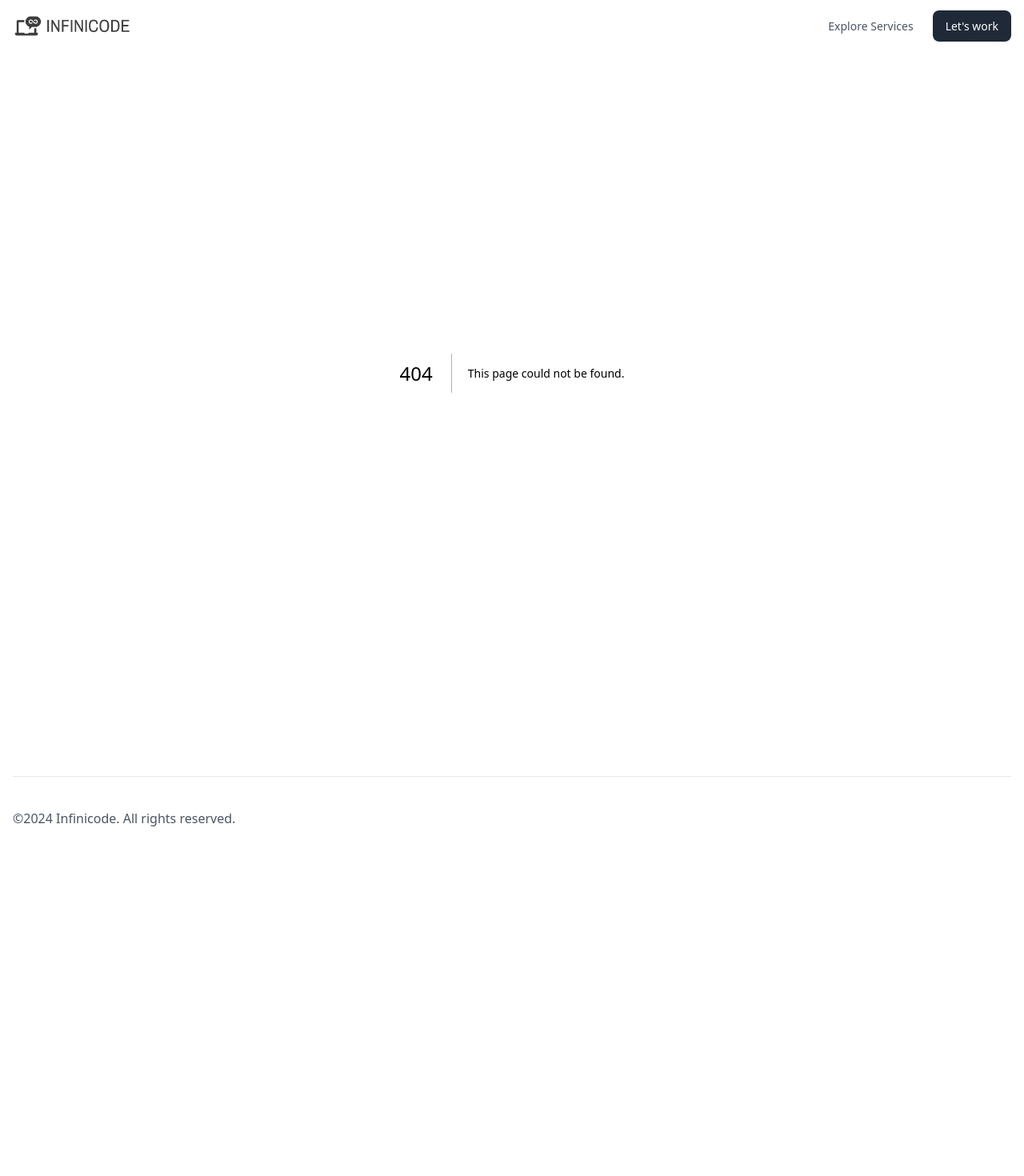
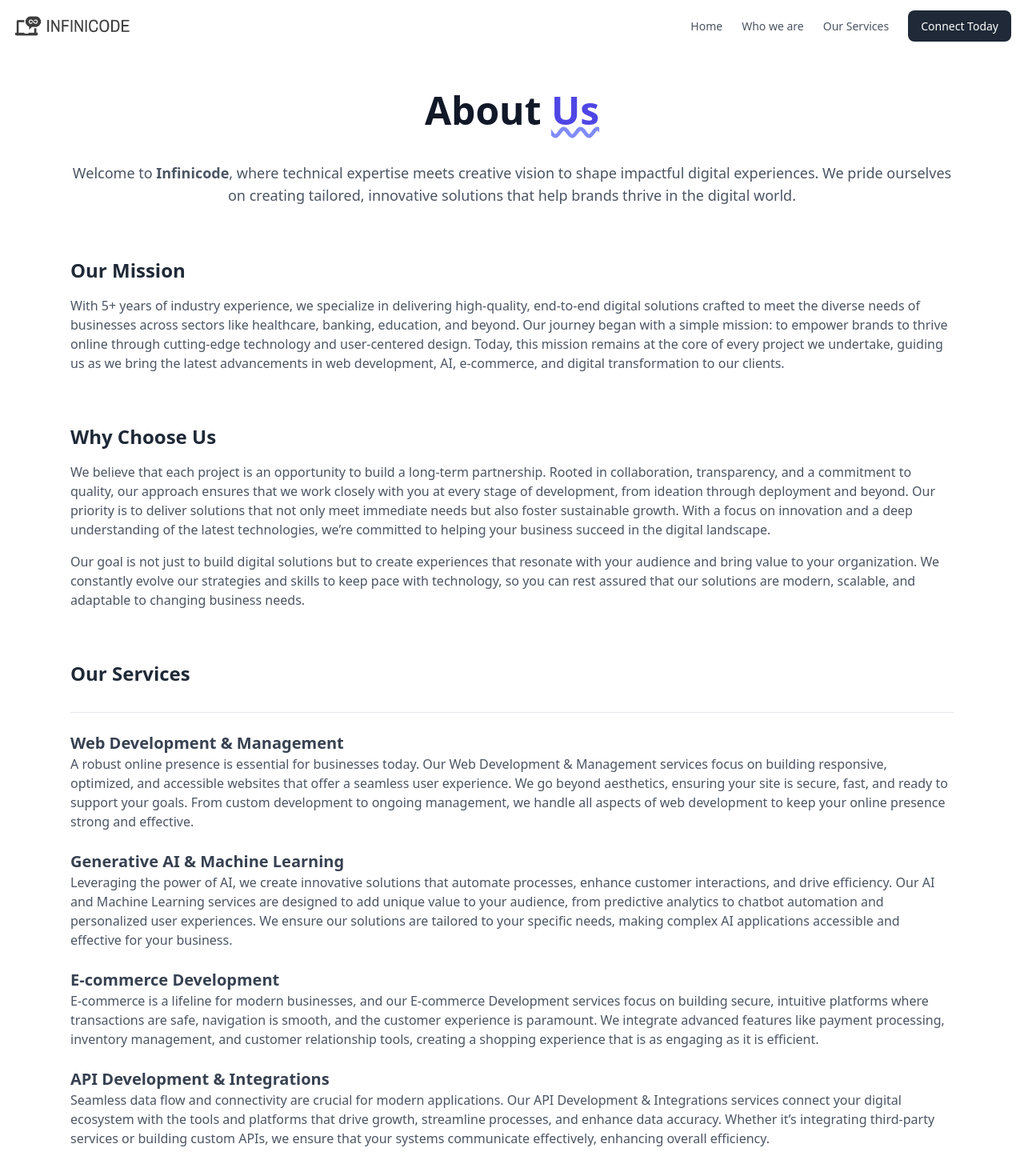
Before and after one commit to jay4121997/Infincode, a Next.js app: page /about-us in a window 1280 px wide. Before the commit this address had no page. Shown: the top 1470 px of the page at 80% size. Before the commit the page ends 1075 px from the top, so only its background shows below. Built offline with nearby package versions, Linux system fonts and the light colour scheme.

Commit message:
Nav bar & about page

```diff
--- a/components/ui/Navbar/index.jsx
+++ b/components/ui/Navbar/index.jsx
@@ -10,9 +10,9 @@ const Navbar = () => {
     const { events } = useRouter();
 
     const navigation = [
-        // { title: "Calendar", path: "#calendar" },
-        { title: "Explore Services", path: "#WhatWeOffer" },
-        // { title: "Home", path: "/" },
+        { title: "Home", path: "/" },
+        { title: "Who we are", path: "/about-us" },
+        { title: "Our Services", path: "#WhatWeOffer" },
         // { title: "Testimonials", path: "#testimonials" },
         // { title: "Projects", path: "/projects" },
         // { title: "Blogs", path: "/blogs" },
@@ -78,7 +78,7 @@ const Navbar = () => {
                                     href="#calendar"
                                     className="block font-medium text-sm text-white bg-gray-800 hover:bg-gray-600 active:bg-gray-900 md:inline"
                                 >
-                                    Let's work
+                                    Connect Today
                                 </NavLink>
                             </li>
                         </ul>
--- /dev/null
+++ b/pages/about-us.js
@@ -0,0 +1,136 @@
+import React from "react";
+import HeadingText from "../components/ui/HeadingText";
+
+const About = () => {
+  return (
+    <div className="max-w-6xl mx-auto px-6 py-12 space-y-16">
+      {/* Header */}
+      <section className="text-center">
+        <HeadingText text="About Us" />
+        <p className="mt-10 text-lg text-gray-600">
+          Welcome to <strong>Infinicode</strong>, where technical
+          expertise meets creative vision to shape impactful digital
+          experiences. We pride ourselves on creating tailored, innovative
+          solutions that help brands thrive in the digital world.
+        </p>
+      </section>
+
+      {/* Mission */}
+      <section className="space-y-4">
+        <h2 className="text-2xl font-semibold text-gray-800">Our Mission</h2>
+        <p className="text-gray-600">
+          With 5+ years of industry experience, we specialize in
+          delivering high-quality, end-to-end digital solutions crafted to meet
+          the diverse needs of businesses across sectors like healthcare,
+          banking, education, and beyond. Our journey began with a simple
+          mission: to empower brands to thrive online through cutting-edge
+          technology and user-centered design. Today, this mission remains at
+          the core of every project we undertake, guiding us as we bring the
+          latest advancements in web development, AI, e-commerce, and digital
+          transformation to our clients.
+        </p>
+      </section>
+
+      {/* Why Choose Us */}
+      <section className="space-y-4">
+        <h2 className="text-2xl font-semibold text-gray-800">Why Choose Us</h2>
+        <p className="text-gray-600">
+          We believe that each project is an opportunity to build a long-term
+          partnership. Rooted in collaboration, transparency, and a commitment
+          to quality, our approach ensures that we work closely with you at
+          every stage of development, from ideation through deployment and
+          beyond. Our priority is to deliver solutions that not only meet
+          immediate needs but also foster sustainable growth. With a focus on
+          innovation and a deep understanding of the latest technologies, we’re
+          committed to helping your business succeed in the digital landscape.
+        </p>
+        <p className="text-gray-600">
+          Our goal is not just to build digital solutions but to create
+          experiences that resonate with your audience and bring value to your
+          organization. We constantly evolve our strategies and skills to keep
+          pace with technology, so you can rest assured that our solutions are
+          modern, scalable, and adaptable to changing business needs.
+        </p>
+      </section>
+
+      {/* Services */}
+      <section className="space-y-8">
+        <h2 className="text-2xl font-semibold text-gray-800">Our Services</h2>
+
+        <div className="space-y-6 border-t border-gray-200 pt-6">
+          <div>
+            <h3 className="text-xl font-semibold text-gray-700">
+              Web Development & Management
+            </h3>
+            <p className="text-gray-600">
+              A robust online presence is essential for businesses today. Our
+              Web Development & Management services focus on building
+              responsive, optimized, and accessible websites that offer a
+              seamless user experience. We go beyond aesthetics, ensuring your
+              site is secure, fast, and ready to support your goals. From custom
+              development to ongoing management, we handle all aspects of web
+              development to keep your online presence strong and effective.
+            </p>
+          </div>
+
+          <div>
+            <h3 className="text-xl font-semibold text-gray-700">
+              Generative AI & Machine Learning
+            </h3>
+            <p className="text-gray-600">
+              Leveraging the power of AI, we create innovative solutions that
+              automate processes, enhance customer interactions, and drive
+              efficiency. Our AI and Machine Learning services are designed to
+              add unique value to your audience, from predictive analytics to
+              chatbot automation and personalized user experiences. We ensure
+              our solutions are tailored to your specific needs, making complex
+              AI applications accessible and effective for your business.
+            </p>
+          </div>
+
+          <div>
+            <h3 className="text-xl font-semibold text-gray-700">
+              E-commerce Development
+            </h3>
+            <p className="text-gray-600">
+              E-commerce is a lifeline for modern businesses, and our E-commerce
+              Development services focus on building secure, intuitive platforms
+              where transactions are safe, navigation is smooth, and the
+              customer experience is paramount. We integrate advanced features
+              like payment processing, inventory management, and customer
+              relationship tools, creating a shopping experience that is as
+              engaging as it is efficient.
+            </p>
+          </div>
+
+          <div>
+            <h3 className="text-xl font-semibold text-gray-700">
+              API Development & Integrations
+            </h3>
+            <p className="text-gray-600">
+              Seamless data flow and connectivity are crucial for modern
+              applications. Our API Development & Integrations services connect
+              your digital ecosystem with the tools and platforms that drive
+              growth, streamline processes, and enhance data accuracy. Whether
+              it’s integrating third-party services or building custom APIs, we
+              ensure that your systems communicate effectively, enhancing
+              overall efficiency.
+            </p>
+          </div>
+        </div>
+      </section>
+
+      {/* Closing Statement */}
+      <section className="text-center border-t border-gray-200 pt-6">
+        <p className="text-lg text-gray-700">
+          At <strong>Infinicode</strong>, we’re more than just a
+          development agency; we’re a dedicated partner in your digital journey.
+          Let’s work together to transform your ideas into lasting, impactful
+          experiences that make a real difference in the digital world.
+        </p>
+      </section>
+    </div>
+  );
+};
+
+export default About;
```
